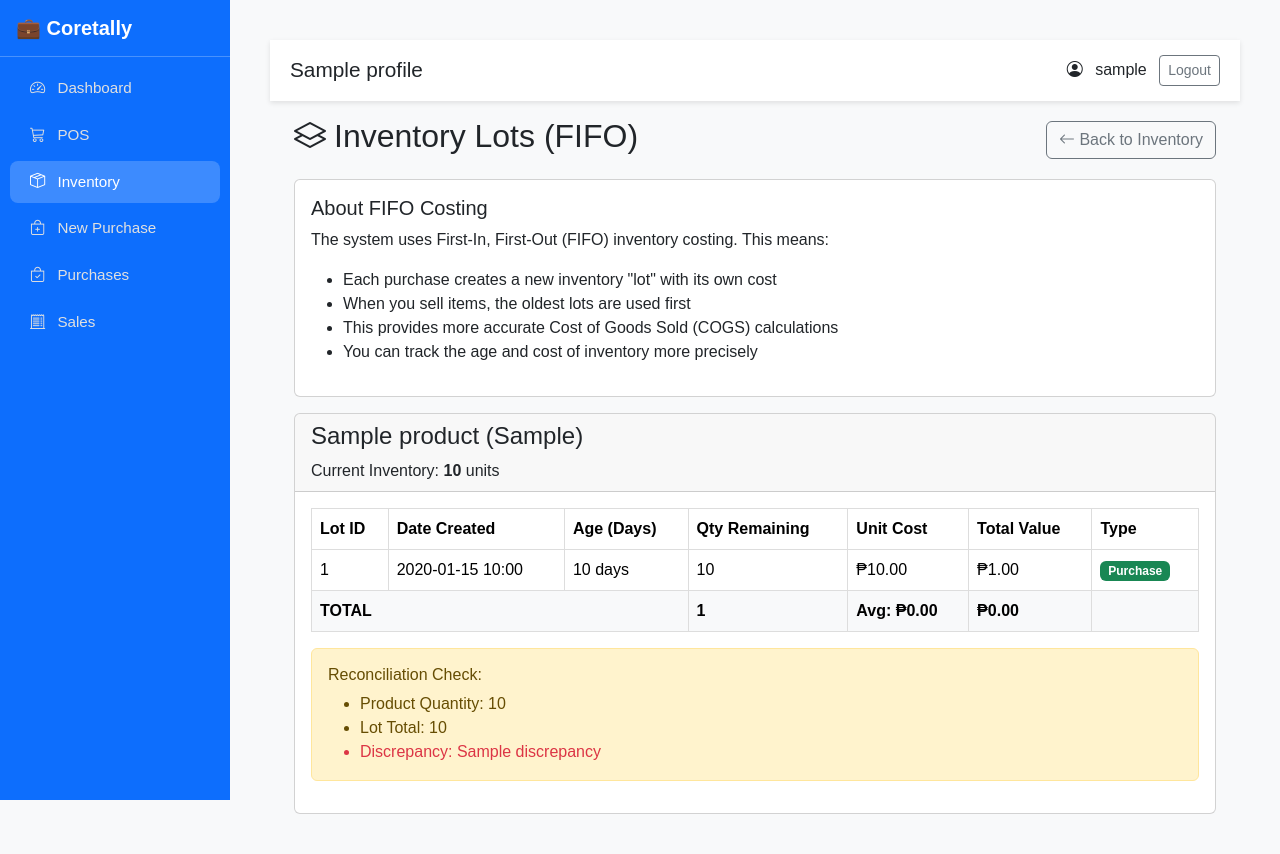
After one commit to RefactorCore/casweb, a Flask app: template templates/inventory_lots.html in a window 1280 px wide. The commit adds this page. Run offline with Flask 3, Linux system fonts and the light colour scheme; a user stored in the database is signed in; tables that the repository leaves empty hold one stand-in row (values such as "Sample post"); the template is opened without the code that fills it: values that come from a table or form of the project are taken from there, most other values are stand-ins (such as "Sample title", 1, 10 or a date in 2020).

Commit message:
Add files via upload

```diff
--- a/templates/inventory.html
+++ b/templates/inventory.html
@@ -95,6 +95,11 @@
                 {% endif %}
               </td>
               <td>
+                <a href="{{ url_for('core.inventory_lots', product_id=p.id) }}"
+                   class="btn btn-sm btn-outline-primary"
+                   title="View FIFO Lots">
+                    <i class="bi bi-layers"></i>
+                </a>
                 <a href="{{ url_for('reports.stock_card', product_id=p.id) }}" class="btn btn-sm btn-outline-info" title="View Stock Card">
                     <i class="bi bi-card-list"></i>
                 </a>
--- /dev/null
+++ b/templates/inventory_lots.html
@@ -0,0 +1,95 @@
+{% extends 'base.html' %}
+{% block content %}
+<div class="container-fluid mt-3">
+    <div class="page-header d-flex justify-content-between align-items-center mb-3">
+        <h2><i class="bi bi-layers me-2"></i>Inventory Lots (FIFO)</h2>
+        <a href="{{ url_for('core.inventory') }}" class="btn btn-outline-secondary">
+            <i class="bi bi-arrow-left"></i> Back to Inventory
+        </a>
+    </div>
+
+    <div class="card mb-3">
+        <div class="card-body">
+            <h5>About FIFO Costing</h5>
+            <p>The system uses First-In, First-Out (FIFO) inventory costing. This means:</p>
+            <ul>
+                <li>Each purchase creates a new inventory "lot" with its own cost</li>
+                <li>When you sell items, the oldest lots are used first</li>
+                <li>This provides more accurate Cost of Goods Sold (COGS) calculations</li>
+                <li>You can track the age and cost of inventory more precisely</li>
+            </ul>
+        </div>
+    </div>
+
+    {% if product %}
+    <div class="card">
+        <div class="card-header">
+            <h4>{{ product.name }} ({{ product.sku }})</h4>
+            <p class="mb-0">Current Inventory: <strong>{{ product.quantity }}</strong> units</p>
+        </div>
+        <div class="card-body">
+            <table class="table table-hover">
+                <thead>
+                    <tr>
+                        <th>Lot ID</th>
+                        <th>Date Created</th>
+                        <th>Age (Days)</th>
+                        <th>Qty Remaining</th>
+                        <th>Unit Cost</th>
+                        <th>Total Value</th>
+                        <th>Type</th>
+                    </tr>
+                </thead>
+                <tbody>
+                    {% for lot in lots %}
+                    <tr>
+                        <td>{{ lot.lot_id }}</td>
+                        <td>{{ lot.created_at.strftime('%Y-%m-%d %H:%M') }}</td>
+                        <td>{{ lot.age_days }} days</td>
+                        <td>{{ lot.quantity }}</td>
+                        <td>₱{{ "%.2f"|format(lot.unit_cost) }}</td>
+                        <td>₱{{ "%.2f"|format(lot.total_value) }}</td>
+                        <td>
+                            {% if lot.is_opening_balance %}
+                            <span class="badge bg-info">Opening Balance</span>
+                            {% else %}
+                            <span class="badge bg-success">Purchase</span>
+                            {% endif %}
+                        </td>
+                    </tr>
+                    {% else %}
+                    <tr>
+                        <td colspan="7" class="text-center text-muted">No inventory lots found</td>
+                    </tr>
+                    {% endfor %}
+                </tbody>
+                <tfoot>
+                    <tr class="table-light fw-bold">
+                        <td colspan="3">TOTAL</td>
+                        <td>{{ total_qty }}</td>
+                        <td>Avg: ₱{{ "%.2f"|format(avg_cost) }}</td>
+                        <td>₱{{ "%.2f"|format(total_value) }}</td>
+                        <td></td>
+                    </tr>
+                </tfoot>
+            </table>
+
+            {% if reconciliation %}
+            <div class="alert {% if reconciliation.is_balanced %}alert-success{% else %}alert-warning{% endif %} mt-3">
+                <h6>Reconciliation Check:</h6>
+                <ul class="mb-0">
+                    <li>Product Quantity: {{ reconciliation.product_quantity }}</li>
+                    <li>Lot Total: {{ reconciliation.lot_total }}</li>
+                    {% if not reconciliation.is_balanced %}
+                    <li class="text-danger">Discrepancy: {{ reconciliation.discrepancy }}</li>
+                    {% else %}
+                    <li class="text-success">✅ Balanced</li>
+                    {% endif %}
+                </ul>
+            </div>
+            {% endif %}
+        </div>
+    </div>
+    {% endif %}
+</div>
+{% endblock %}
```
